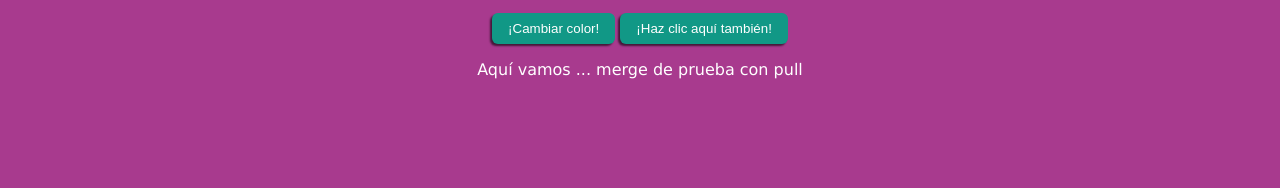
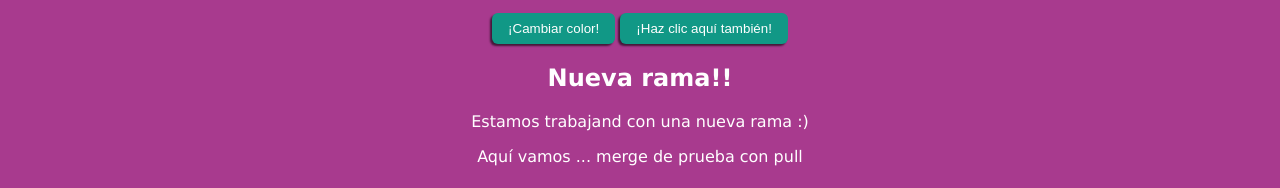
Before and after one commit to patmelp4/repositorio, a plain HTML site: page index.html in a window 1280 px wide. Shown: the part 612-800 px from the top of the page. Drawn offline with Linux system fonts and the light colour scheme.

Commit message:
Feature: Nuevo texto en el index referente a la rama

```diff
--- a/index.html
+++ b/index.html
@@ -43,6 +43,9 @@
 
     <button onclick="h1Switch()">¡Haz clic aquí también!</button>
 
+    <h2>Nueva rama!!</h2>
+    <p>Estamos trabajand con una nueva rama :)</p>
+
     <footer>
         <p>Aquí vamos ... merge de prueba con pull</p>
     </footer>
```
